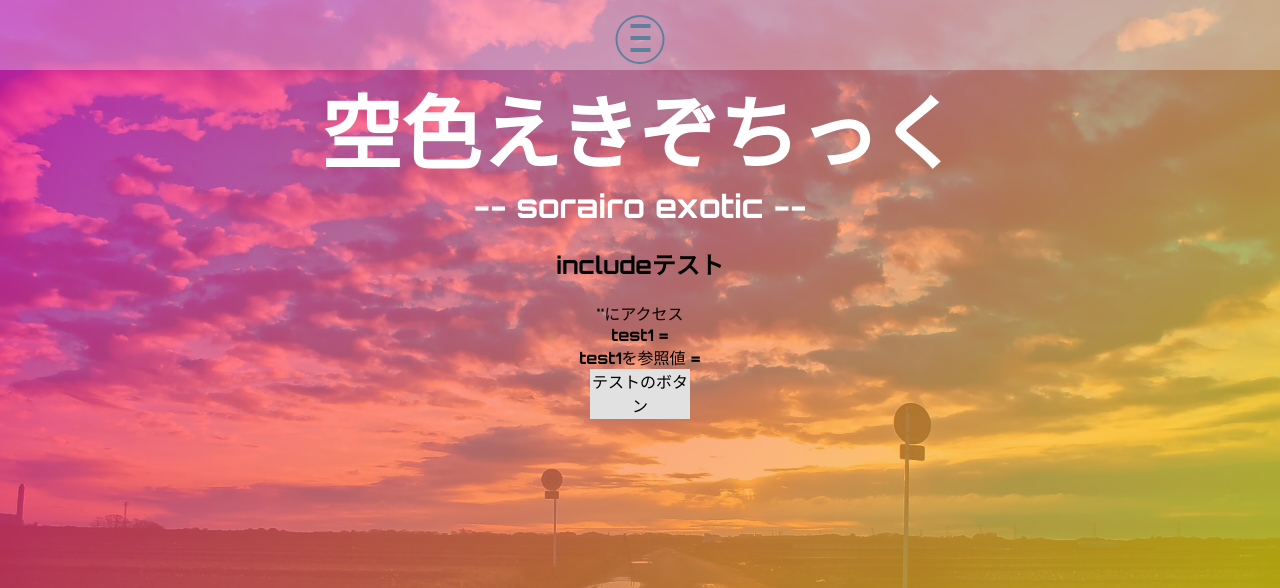
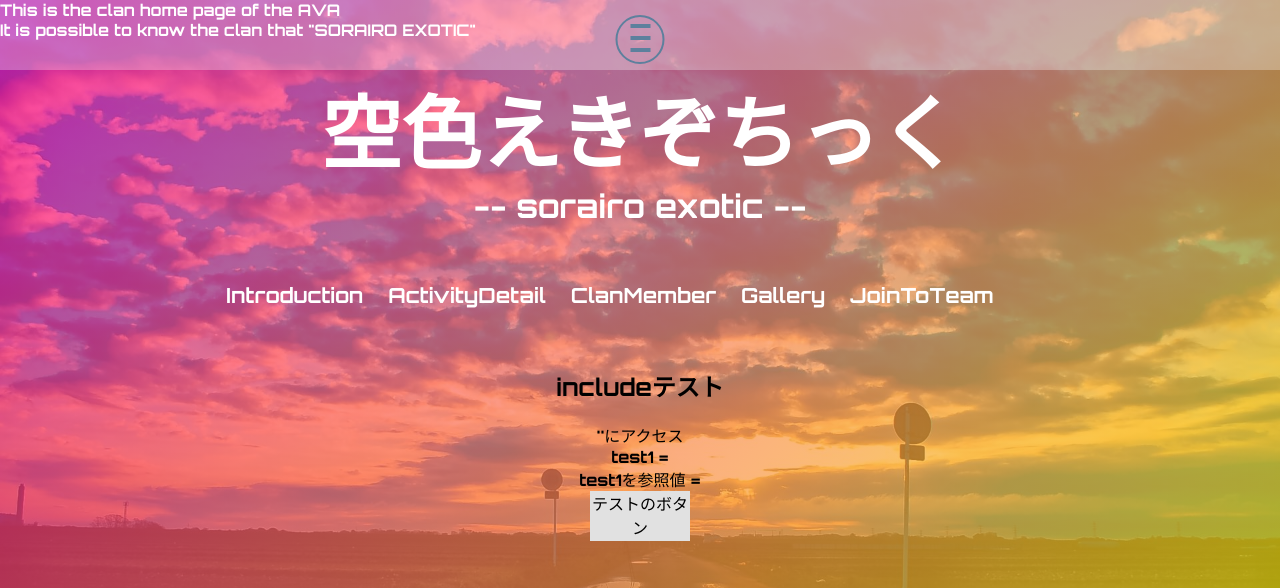
Before and after one commit to uucyan/sorairo-exotic, a PHP site: template views/index.twig in a window 1280 px wide. Shown: the top 588 px of the page. Run offline with PHP 8.4, Linux system fonts and the light colour scheme; the template is opened without the code that fills it, so the values that code supplies are empty; some libraries are stand-ins or nearby versions.

Commit message:
リストの追加（includeで整理が必要）

```diff
--- a/views/index.twig
+++ b/views/index.twig
@@ -25,7 +25,10 @@
   <body>
     <div id="header-fixed">
       <div id="header-bk">
-        <div id="header"></div>
+        <div id="header">
+          <div class="text">This is the clan home page of the AVA</div>
+          <div class="text">It is possible to know the clan that "SORAIRO EXOTIC"</div>
+        </div>
       </div>
     </div>
     <!-- ドロワー -->
@@ -35,6 +38,13 @@
       <div id="body">
         <div class="animated fadeInDown title">空色えきぞちっく</div>
         <div class="animated flash subTitle">-- sorairo exotic --</div>
+        <ul class="position inline-block">
+          <li class="hvr-float-shadow hvr-icon-pulse-grow" style="padding-right: 0;">Introduction</li>
+          <li class="hvr-float-shadow hvr-icon-buzz" style="padding-right: 0;">ActivityDetail</li>
+          <li class="hvr-float-shadow hvr-icon-grow" style="padding-right: 0;">ClanMember</li>
+          <li class="hvr-float-shadow hvr-icon-rotate" style="padding-right: 0;">Gallery</li>
+          <li class="hvr-float-shadow hvr-icon-bounce" style="padding-right: 0;">JoinToTeam</li>
+        </ul>
         <!-- <div class="">{{test}}</div> -->
         {% include 'test.twig' %}
       </div>
--- a/web/css/style.css
+++ b/web/css/style.css
@@ -102,15 +102,37 @@ div#body {
   font-weight: 700;
 }
 
+.text {
+  color: #FFFFFF;
+}
+
 .overlayText {
   color: #FFFFFF;
+  padding: 40px;
   text-align: center;
+  font-size: 300%;
   /*float: left;*/
 }
 
-.overlay {
+/*.overlay {
   width: 100%;
   height: 100%;
   margin-right: auto;
   margin-left: auto;
+}*/
+
+ul {
+  padding: 40px;
+  list-style-type: none;
+	padding-left: 0;
 }
+
+.inline-block {
+	text-align: center;
+}
+.inline-block li {
+	display: inline-block;
+  margin-right: 20px;
+  color: #FFFFFF;
+  font-size: 130%;
+}
```
